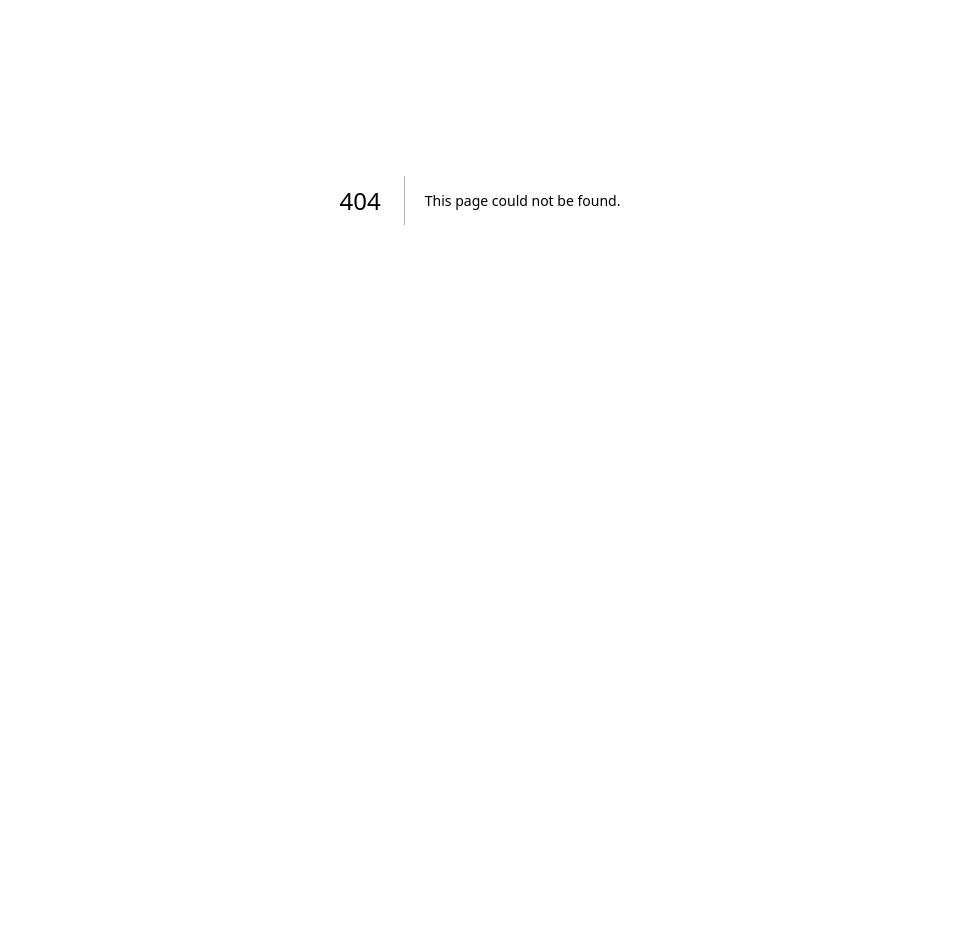
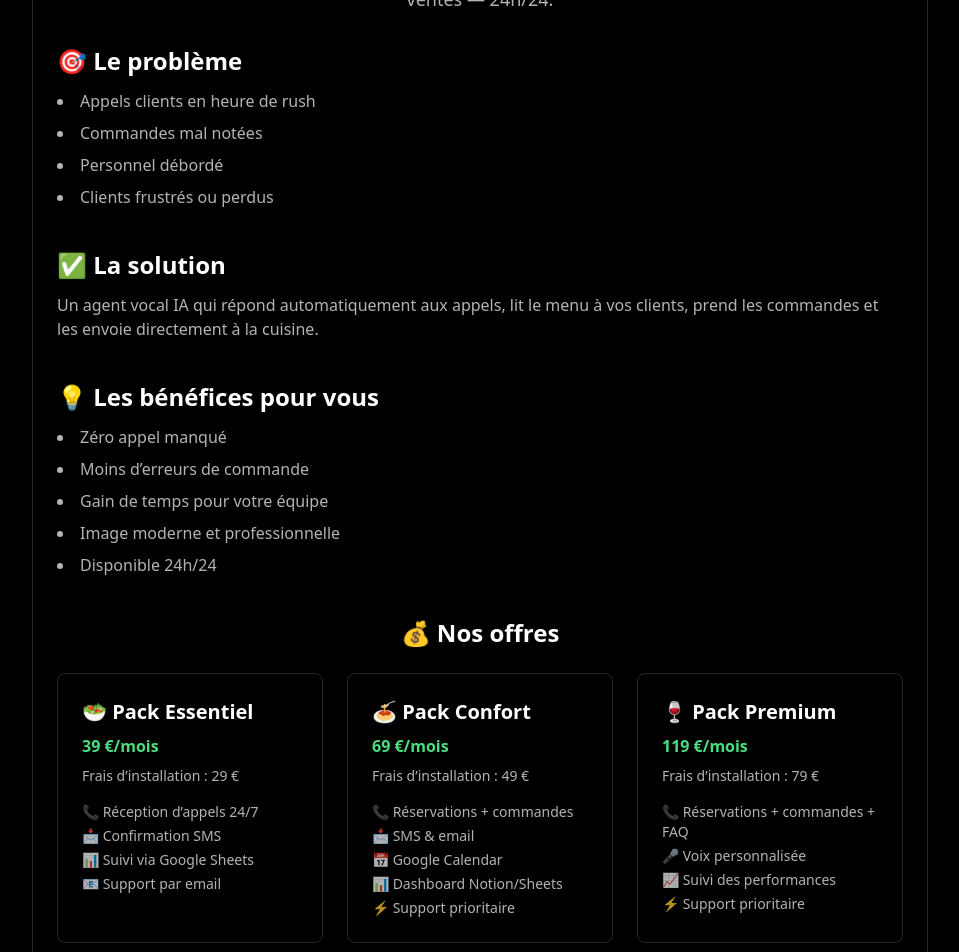
Before and after one commit to pierrechii/Calltochef-ui, a Next.js app: page /presentation in a window 1280 px wide. Before the commit this address had no page. Shown: the part 200-1152 px from the top of the page, without its empty margins (160-1119 px from the left). Before the commit the page ends 800 px from the top, so only its background shows below. Built offline with nearby package versions, Linux system fonts and the light colour scheme.

Commit message:
feat: add presentation page with pricing

```diff
--- /dev/null
+++ b/app/presentation/page.tsx
@@ -0,0 +1,113 @@
+"use client"
+import Link from "next/link";
+
+export default function Presentation() {
+  return (
+    <div className="relative flex w-full flex-col items-center justify-center overflow-hidden min-h-screen px-6 py-12">
+      <div className="relative border border-[#27272a] p-6 w-full mx-auto max-w-4xl bg-transparent rounded-lg shadow-lg">
+        <main className="relative">
+
+          {/* Titre principal */}
+          <h1 className="mb-6 text-white text-center text-4xl md:text-6xl font-extrabold tracking-tighter">
+            Découvrez CallToChef
+          </h1>
+
+          {/* Introduction */}
+          <p className="text-white/70 text-center mb-8 text-lg">
+            L’assistant vocal intelligent qui répond à vos appels clients, prend les réservations et booste vos ventes — 24h/24.
+          </p>
+
+          {/* Section Problèmes */}
+          <section className="mb-10">
+            <h2 className="text-2xl font-bold text-white mb-3">🎯 Le problème</h2>
+            <ul className="list-disc list-inside text-white/70 space-y-2">
+              <li>Appels clients en heure de rush</li>
+              <li>Commandes mal notées</li>
+              <li>Personnel débordé</li>
+              <li>Clients frustrés ou perdus</li>
+            </ul>
+          </section>
+
+          {/* Section Solution */}
+          <section className="mb-10">
+            <h2 className="text-2xl font-bold text-white mb-3">✅ La solution</h2>
+            <p className="text-white/70">
+              Un agent vocal IA qui répond automatiquement aux appels, lit le menu à vos clients,
+              prend les commandes et les envoie directement à la cuisine.
+            </p>
+          </section>
+
+          {/* Section Bénéfices */}
+          <section className="mb-10">
+            <h2 className="text-2xl font-bold text-white mb-3">💡 Les bénéfices pour vous</h2>
+            <ul className="list-disc list-inside text-white/70 space-y-2">
+              <li>Zéro appel manqué</li>
+              <li>Moins d’erreurs de commande</li>
+              <li>Gain de temps pour votre équipe</li>
+              <li>Image moderne et professionnelle</li>
+              <li>Disponible 24h/24</li>
+            </ul>
+          </section>
+
+          {/* Tarifs */}
+          <section className="mb-10">
+            <h2 className="text-2xl font-bold text-white mb-6 text-center">💰 Nos offres</h2>
+            <div className="grid grid-cols-1 md:grid-cols-3 gap-6">
+
+              {/* Essentiel */}
+              <div className="border border-[#27272a] rounded-lg p-6 bg-black/40">
+                <h3 className="text-xl font-bold text-white mb-2">🥗 Pack Essentiel</h3>
+                <p className="text-green-400 font-semibold mb-2">39 €/mois</p>
+                <p className="text-sm text-white/70 mb-4">Frais d’installation : 29 €</p>
+                <ul className="text-white/70 text-sm space-y-1">
+                  <li>📞 Réception d’appels 24/7</li>
+                  <li>📩 Confirmation SMS</li>
+                  <li>📊 Suivi via Google Sheets</li>
+                  <li>📧 Support par email</li>
+                </ul>
+              </div>
+
+              {/* Confort */}
+              <div className="border border-[#27272a] rounded-lg p-6 bg-black/40">
+                <h3 className="text-xl font-bold text-white mb-2">🍝 Pack Confort</h3>
+                <p className="text-green-400 font-semibold mb-2">69 €/mois</p>
+                <p className="text-sm text-white/70 mb-4">Frais d’installation : 49 €</p>
+                <ul className="text-white/70 text-sm space-y-1">
+                  <li>📞 Réservations + commandes</li>
+                  <li>📩 SMS & email</li>
+                  <li>📅 Google Calendar</li>
+                  <li>📊 Dashboard Notion/Sheets</li>
+                  <li>⚡ Support prioritaire</li>
+                </ul>
+              </div>
+
+              {/* Premium */}
+              <div className="border border-[#27272a] rounded-lg p-6 bg-black/40">
+                <h3 className="text-xl font-bold text-white mb-2">🍷 Pack Premium</h3>
+                <p className="text-green-400 font-semibold mb-2">119 €/mois</p>
+                <p className="text-sm text-white/70 mb-4">Frais d’installation : 79 €</p>
+                <ul className="text-white/70 text-sm space-y-1">
+                  <li>📞 Réservations + commandes + FAQ</li>
+                  <li>🎤 Voix personnalisée</li>
+                  <li>📈 Suivi des performances</li>
+                  <li>⚡ Support prioritaire</li>
+                </ul>
+              </div>
+            </div>
+          </section>
+
+          {/* CTA */}
+          <div className="flex flex-col items-center gap-4">
+            <Link href="/" className="px-6 py-3 bg-white text-black rounded-full font-bold hover:bg-gray-200 transition">
+              Retour à l’accueil
+            </Link>
+            <Link href="https://calendly.com/calltochefia/30min" target="_blank" className="px-6 py-3 bg-green-500 text-white rounded-full font-bold hover:bg-green-600 transition">
+              Réserver une démo gratuite
+            </Link>
+          </div>
+
+        </main>
+      </div>
+    </div>
+  )
+}
```
